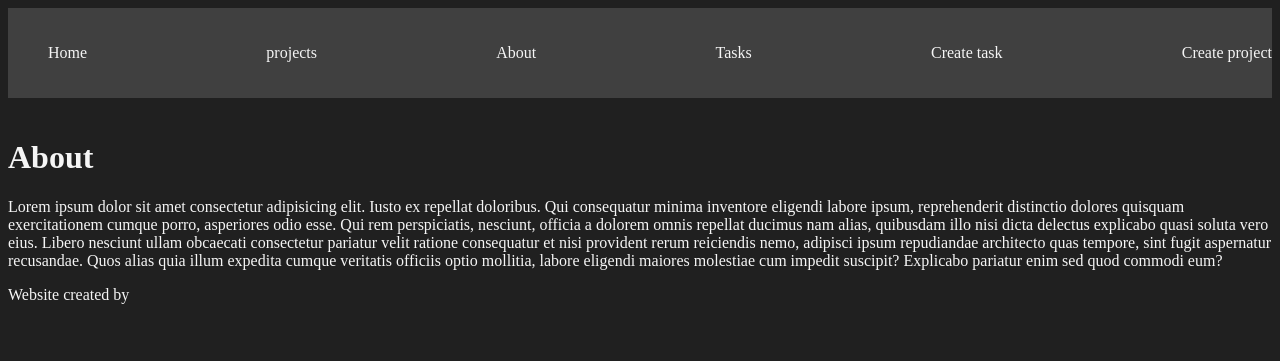
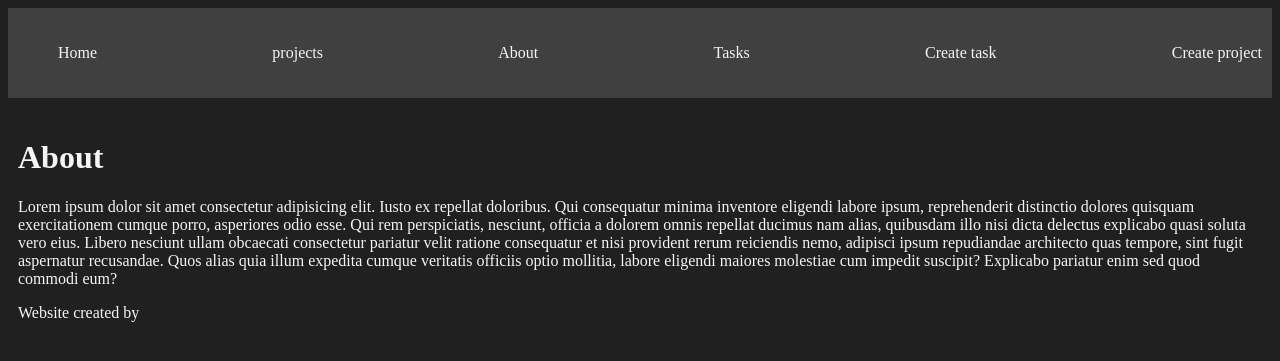
Before and after one commit to luis314159/django1, a Django app: template djangoproject/myapp/templates/about.html in a window 1280 px wide. Shown: the top 361 px of the page. Run offline with Django 5.2, Linux system fonts and the light colour scheme; the template is opened without the code that fills it, so the values that code supplies are empty.

Commit message:
End initial course

```diff
--- a/djangoproject/myapp/static/styles/main.css
+++ b/djangoproject/myapp/static/styles/main.css
@@ -24,7 +24,7 @@ body {
 .container {
    max-width:  1200;
    margin: auto;
-   padding: 20px 0
+   padding: 20px 10px
 }
 .card{
     background: whitesmoke;
```
